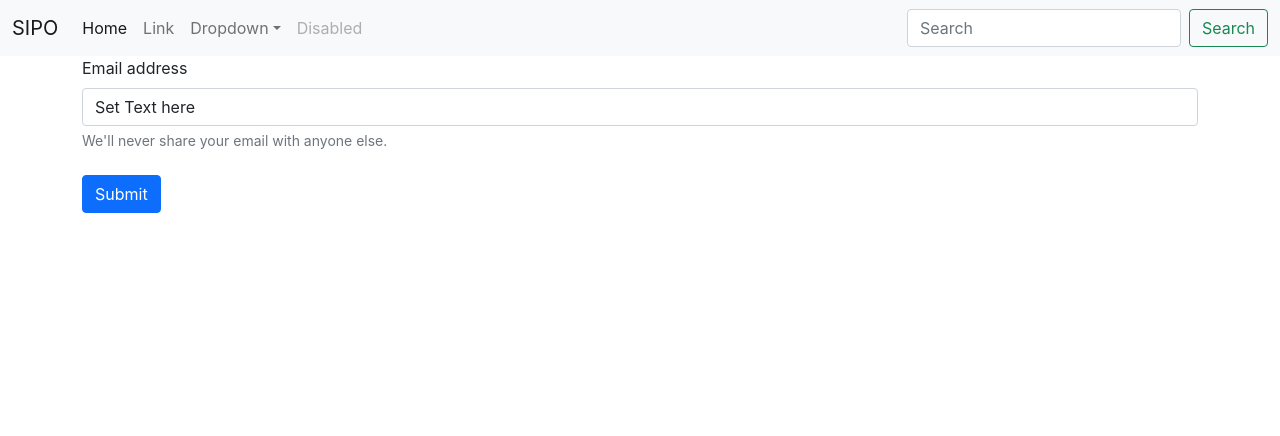
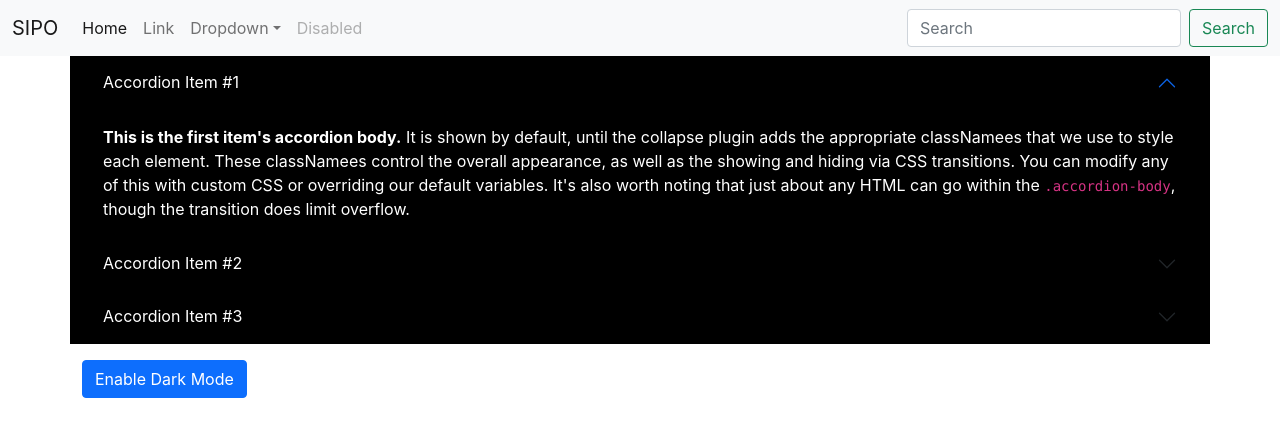
Before and after one commit to thejusvarma/React-App, a React (Create React App) app: page /about in a window 1280 px wide. Shown: the top 436 px of the page. Built offline with nearby package versions, Linux system fonts and the light colour scheme.

Commit message:
Dark & Light Mode

```diff
--- a/src/App.js
+++ b/src/App.js
@@ -1,4 +1,5 @@
 import './App.css';
+import About from './components/About';
 import Navbar from './components/Navbar';
 import TextForm from './components/TextForm';
 
@@ -6,7 +7,8 @@
   return (
     <>
     <Navbar title = "SIPO"/>
-    <TextForm/>
+    {/* <TextForm/> */}
+    <About/>
     </>
   );
 }
--- /dev/null
+++ b/src/components/About.js
@@ -0,0 +1,73 @@
+import React, {useState} from "react";
+
+export default function About()
+{
+
+    const[myStyle, setStyle] = useState({ color: "white",
+    backgroundColor: "black",})
+
+    const[btnText, setText] = useState("Enable Dark Mode");
+
+    const toggleColor=()=>
+    {
+        if(myStyle.color=="white")
+        {
+            setStyle({ color: "black",
+            backgroundColor: "white"})
+            setText("Enable Light Mode");
+        }
+        else
+        {
+            setStyle({ color: "white",
+            backgroundColor: "black",})
+            setText("Enable Dark Mode");
+        }
+    }
+
+    return (
+        <>
+
+        <div className="accordion container" id="accordionExample" style={myStyle}>
+            <div className="accordion-item" style={myStyle}>
+                <h2 className="accordion-header" id="headingOne">
+                    <button className="accordion-button" type="button" style={myStyle} data-bs-toggle="collapse" data-bs-target="#collapseOne" aria-expanded="true" aria-controls="collapseOne">
+                        Accordion Item #1
+                    </button>
+                </h2>
+                <div id="collapseOne" className="accordion-collapse collapse show" aria-labelledby="headingOne" data-bs-parent="#accordionExample">
+                    <div className="accordion-body">
+                        <strong>This is the first item's accordion body.</strong> It is shown by default, until the collapse plugin adds the appropriate classNamees that we use to style each element. These classNamees control the overall appearance, as well as the showing and hiding via CSS transitions. You can modify any of this with custom CSS or overriding our default variables. It's also worth noting that just about any HTML can go within the <code>.accordion-body</code>, though the transition does limit overflow.
+                    </div>
+                </div>
+            </div>
+            <div className="accordion-item" style={myStyle}>
+                <h2 className="accordion-header" id="headingTwo">
+                    <button className="accordion-button collapsed" type="button" style={myStyle} data-bs-toggle="collapse" data-bs-target="#collapseTwo" aria-expanded="false" aria-controls="collapseTwo">
+                        Accordion Item #2
+                    </button>
+                </h2>
+                <div id="collapseTwo" className="accordion-collapse collapse" aria-labelledby="headingTwo" data-bs-parent="#accordionExample">
+                    <div className="accordion-body">
+                        <strong>This is the second item's accordion body.</strong> It is hidden by default, until the collapse plugin adds the appropriate classNamees that we use to style each element. These classNamees control the overall appearance, as well as the showing and hiding via CSS transitions. You can modify any of this with custom CSS or overriding our default variables. It's also worth noting that just about any HTML can go within the <code>.accordion-body</code>, though the transition does limit overflow.
+                    </div>
+                </div>
+            </div>
+            <div className="accordion-item" style={myStyle}>
+                <h2 className="accordion-header" id="headingThree" >
+                    <button className="accordion-button collapsed" type="button" style={myStyle} data-bs-toggle="collapse" data-bs-target="#collapseThree" aria-expanded="false" aria-controls="collapseThree">
+                        Accordion Item #3
+                    </button>
+                </h2>
+                <div id="collapseThree" className="accordion-collapse collapse" aria-labelledby="headingThree" data-bs-parent="#accordionExample">
+                    <div className="accordion-body">
+                        <strong>This is the third item's accordion body.</strong> It is hidden by default, until the collapse plugin adds the appropriate classNamees that we use to style each element. These classNamees control the overall appearance, as well as the showing and hiding via CSS transitions. You can modify any of this with custom CSS or overriding our default variables. It's also worth noting that just about any HTML can go within the <code>.accordion-body</code>, though the transition does limit overflow.
+                    </div>
+                </div>
+            </div>
+        </div>
+        <div className="container">
+            <button type="submit" onClick={toggleColor} className="btn btn-primary my-3">{btnText}</button>
+        </div>
+        </>
+    )
+}
--- a/src/components/TextForm.js
+++ b/src/components/TextForm.js
@@ -8,6 +8,12 @@
     const handleOnClick=()=>
     {
         let newText = text.toUpperCase();
+        setText(newText);
+    }
+
+    const handleLoClick=()=>
+    {
+        let newText = text.toLowerCase();
         setText(newText);
     }
 
@@ -25,8 +31,13 @@
                 <input type="text" value={text} onChange={handleOnChange} className="form-control" id="exampleInputEmail1" aria-describedby="emailHelp"/>
                 <div id="emailHelp" className="form-text">We'll never share your email with anyone else.</div>
             </div>
-        <button type="submit" onClick={handleOnClick} className="btn btn-primary">Submit</button>
-    </form>
+            <button type="submit" onClick={handleOnClick} className="btn btn-primary">Uppercase</button>
+            <button type="submit" onClick={handleLoClick} className="btn btn-primary">Lowercase</button>
+        </form>
+        <div>
+            <h4>{text.split(" ").length} words and {text.length} characters</h4>
+            <h4>{text.split(" ").length * 0.008} minutes read</h4>
+        </div>
         </div>
     )
 }
```
